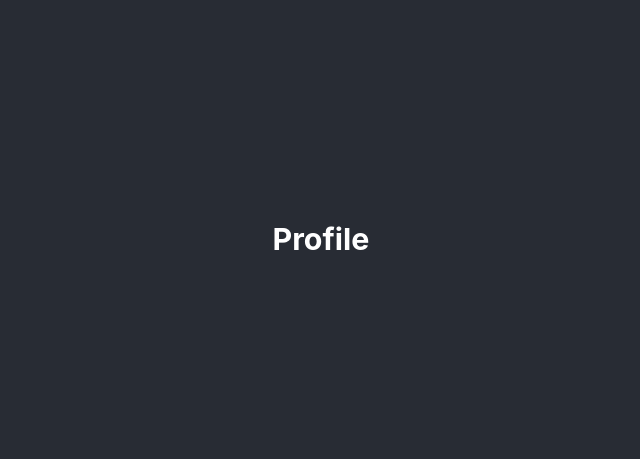
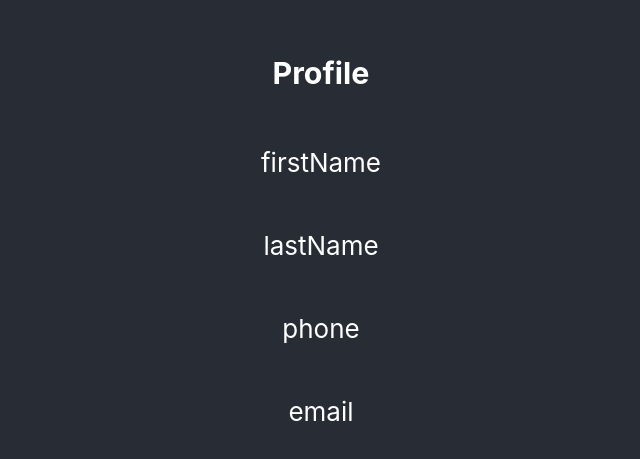
Before and after one commit to jkirk40/profile, a React (Create React App) app: page / in a window 1280 px wide. Shown: the part 161-620 px from the top of the page, without its empty margins (319-959 px from the left). Built offline with nearby package versions, Linux system fonts and the light colour scheme.

Commit message:
basic field component added

```diff
--- a/src/App.js
+++ b/src/App.js
@@ -1,9 +1,15 @@
+import BasicField from './Components/BasicField';
+
 import './App.css';
 
 function App() {
   return (
     <div className="App">
       <h3>Profile</h3>
+      <BasicField field="firstName"></BasicField>
+      <BasicField field="lastName"></BasicField>
+      <BasicField field="phone"></BasicField>
+      <BasicField field="email"></BasicField>
     </div>
   );
 }
--- /dev/null
+++ b/src/Components/BasicField.js
@@ -0,0 +1,9 @@
+import React, { useState, useEffect } from 'react';
+
+export default function BasicField (props) {
+    return (
+        <div>
+            <p>{props.field}</p>
+        </div>
+    )
+}
```
